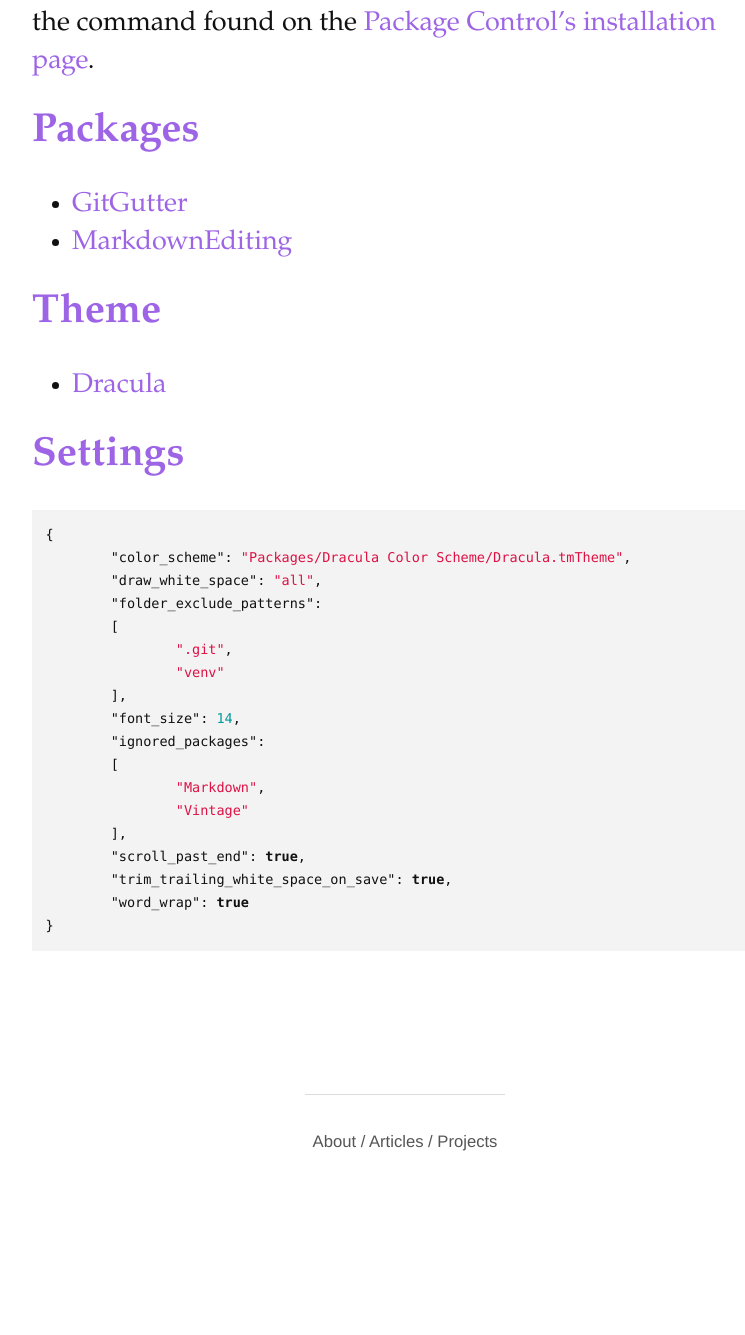
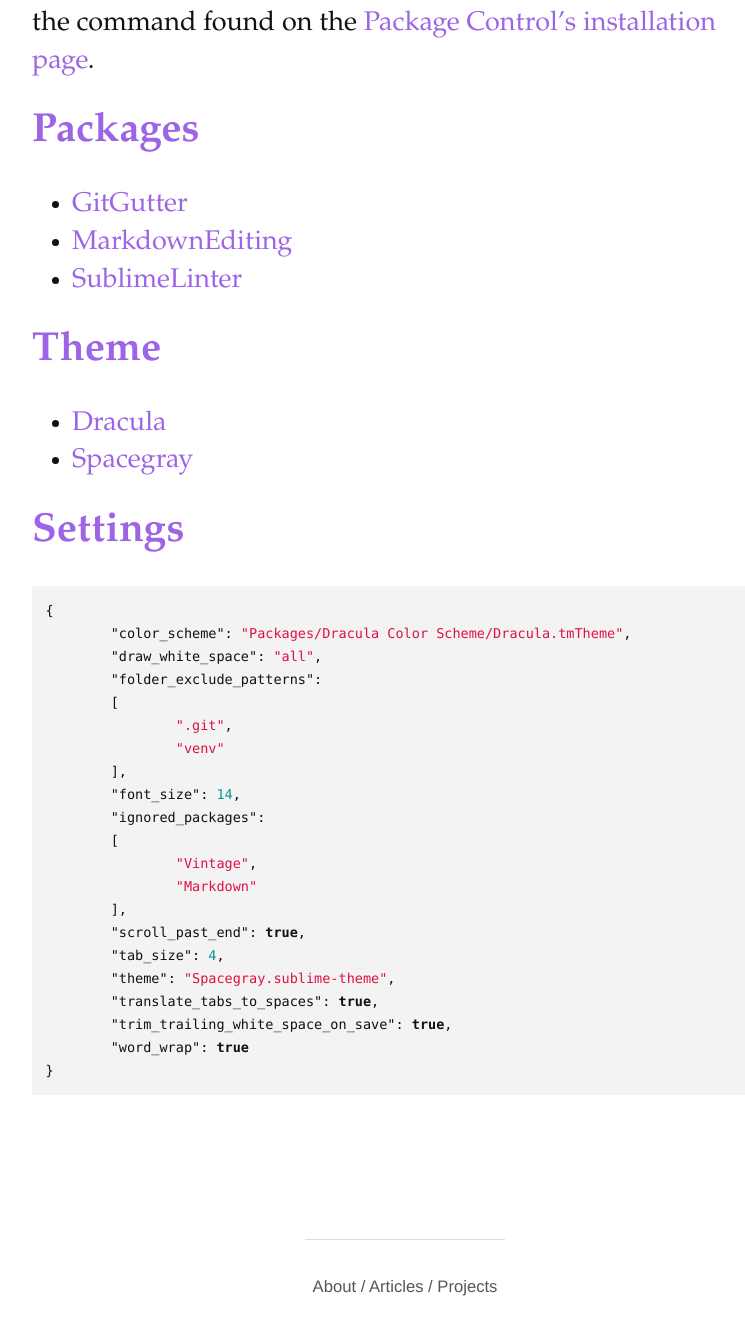
Before and after one commit to neogeek/neogeek.github.io, a Jekyll site: the page built from _posts/2013-12-23-minimalistic-sublime-text-setup.md, in a window 1280 px wide and 1400 px high, scrolled down 802 px. Shown: the top 1335 px of the window, without its empty margins (235-980 px from the left). Built offline with Jekyll 4.4.1, drawn with Linux system fonts in a browser that asks for light colours; Markdown is read by kramdown in place of the engine named in the settings; before the commit the page ends 2057 px from its top, so only the background shows below that.

Commit message:
Updated posts.

```diff
--- a/_posts/2013-12-23-minimalistic-sublime-text-setup.md
+++ b/_posts/2013-12-23-minimalistic-sublime-text-setup.md
@@ -14,10 +14,12 @@
 
 - [GitGutter](https://github.com/jisaacks/GitGutter)
 - [MarkdownEditing](https://github.com/ttscoff/MarkdownEditing)
+- [SublimeLinter](https://github.com/SublimeLinter/SublimeLinter)
 
 ##Theme
 
 - [Dracula](https://github.com/zenorocha/dracula-theme)
+- [Spacegray](https://github.com/kkga/spacegray)
 
 ##Settings
 
@@ -33,10 +35,13 @@
 	"font_size": 14,
 	"ignored_packages":
 	[
-		"Markdown",
-		"Vintage"
+		"Vintage",
+		"Markdown"
 	],
 	"scroll_past_end": true,
+	"tab_size": 4,
+	"theme": "Spacegray.sublime-theme",
+	"translate_tabs_to_spaces": true,
 	"trim_trailing_white_space_on_save": true,
 	"word_wrap": true
 }
```
Also changed, not shown: _posts/2014-01-04-animating-within-canvas-using-jquery.md (+1 -1 lines).
